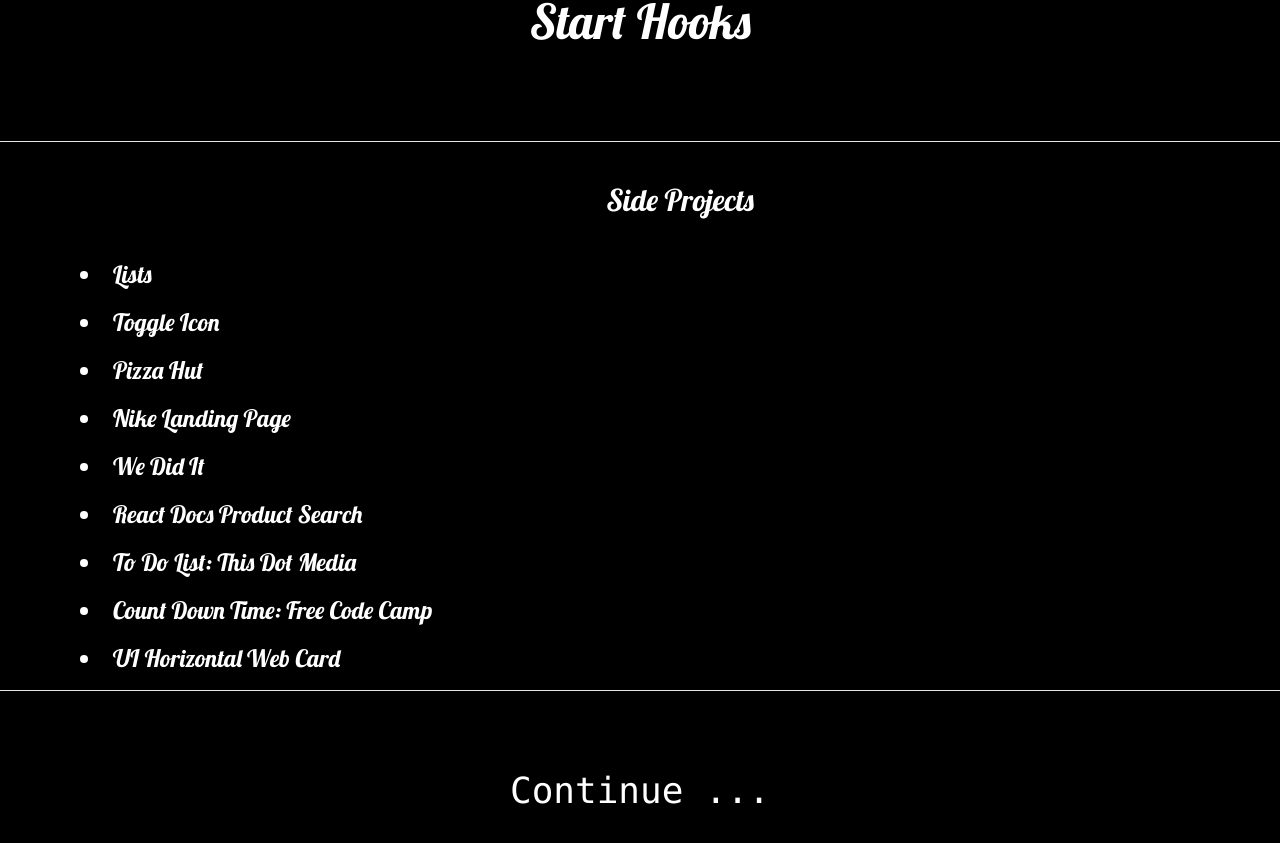
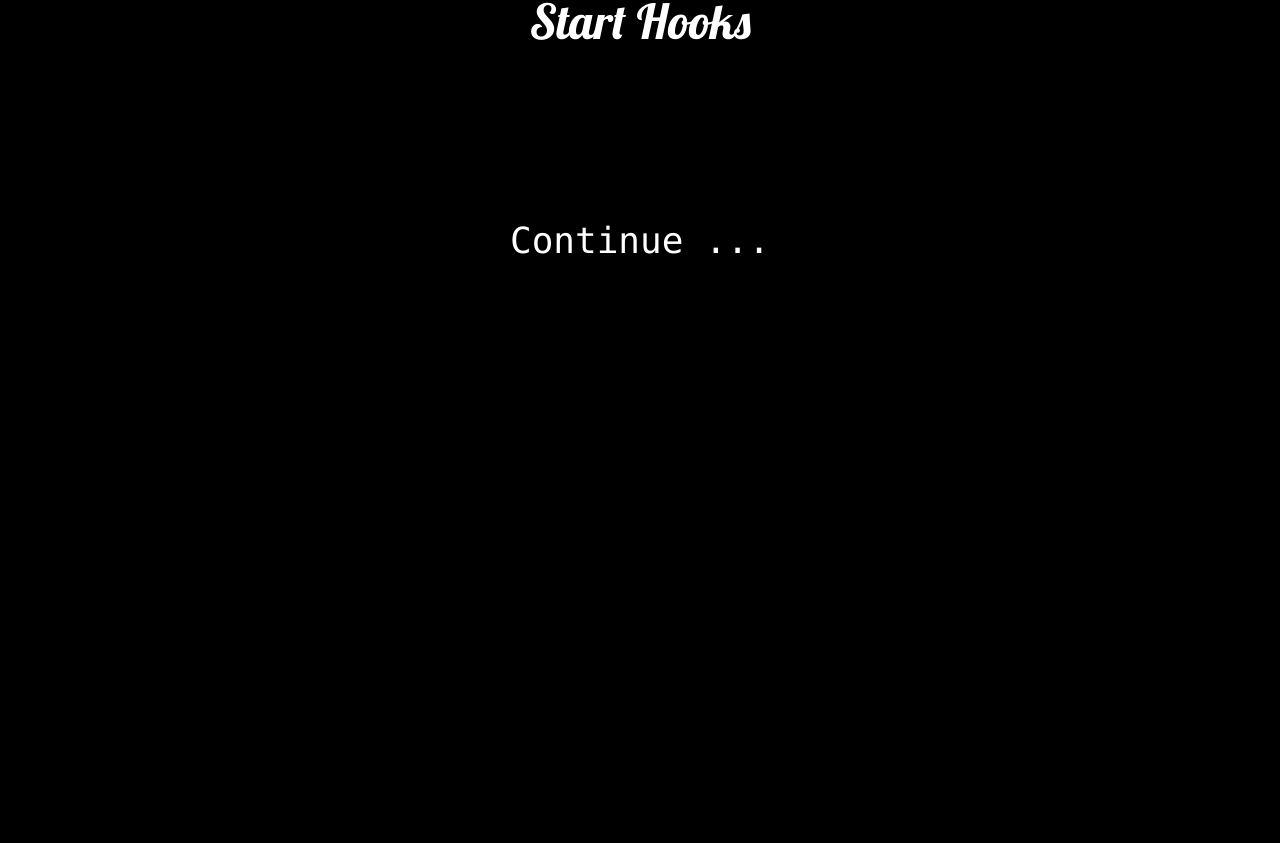
Before and after one commit to Davonne007-TX/game-plan, a React (Vite) app: page /gamePlan1 in a window 1280 px wide. Shown: the part 1359-2202 px from the top of the page. After the commit the page ends 1668 px from the top, so only its background shows below. Built offline with nearby package versions, Linux system fonts and the light colour scheme; a web font is replaced by a local one.

Commit message:
make side projects its own page instead of on Game Plan 1

```diff
--- a/src/components/One/GamePlan1.jsx
+++ b/src/components/One/GamePlan1.jsx
@@ -44,8 +44,6 @@ export default function Home() {
         </section>
       </section>
       <Gif />
-      <MoreExamples />
-      <hr />
       <footer className="my-12 text-center text-4xl font-mono mt-20">
         <Link to="/gamePlan2" className="hover:text-pink-400">
           Continue ...
--- a/src/components/One/MoreExamples.jsx
+++ b/src/components/One/MoreExamples.jsx
@@ -16,10 +16,12 @@ export default function MoreExamples() {
   return (
     <>
       <hr />
-      <section className="flex flex-col font-lobster ml-20 mt-10">
-        <h2 className="text-3xl text-center mb-10">Side Projects</h2>
+      <section className="flex flex-col font-lobster ml-20 mt-10 text-white">
+        <h2 className="text-4xl text-center mb-10 text-pink-600">
+          Side Projects
+        </h2>
         {mySideProjects.map((project) => (
-          <li key={project.id} className="text-2xl mb-4 hover:text-pink-400">
+          <li key={project.id} className="text-2xl mb-4 hover:text-pink-600">
             <Link to={project.link}>{project.text}</Link>
           </li>
         ))}
--- a/src/components/more-examples/SideProjects.jsx
+++ b/src/components/more-examples/SideProjects.jsx
@@ -1,3 +1,5 @@
+import MoreExamples from "../One/MoreExamples";
+
 export default function SideProjects() {
-  return <div className="text-white">SideProjects</div>;
+  return <MoreExamples />;
 }
```
